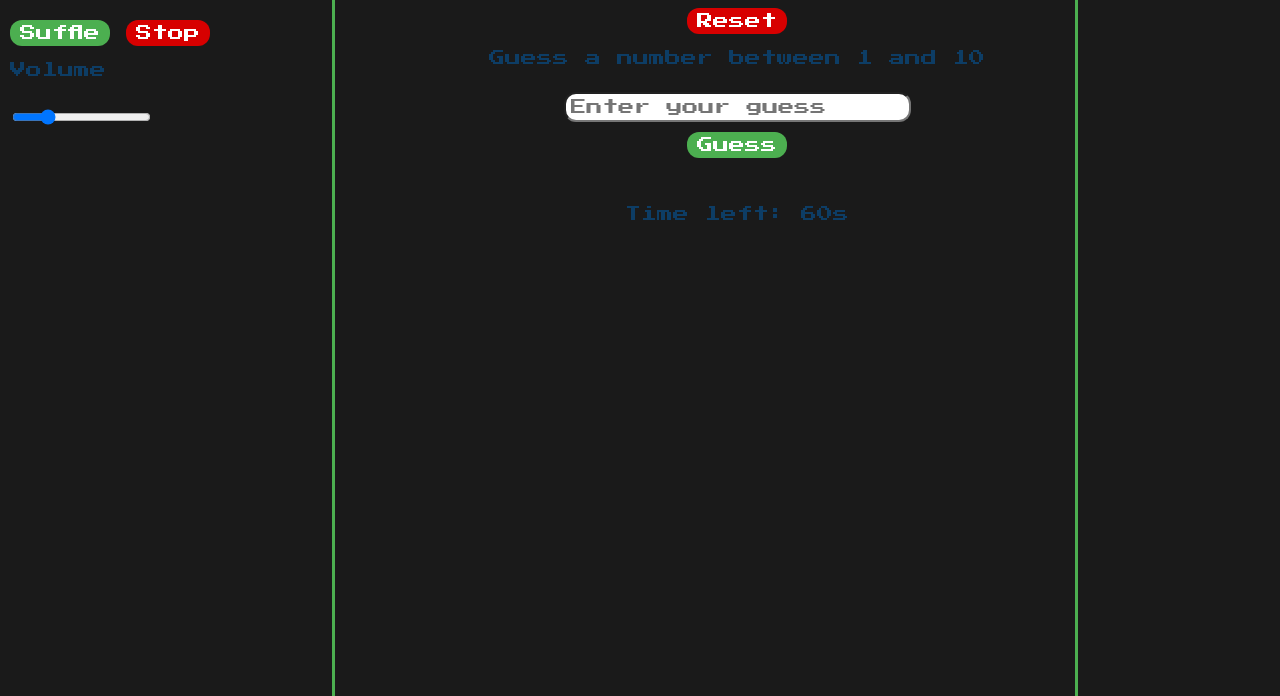
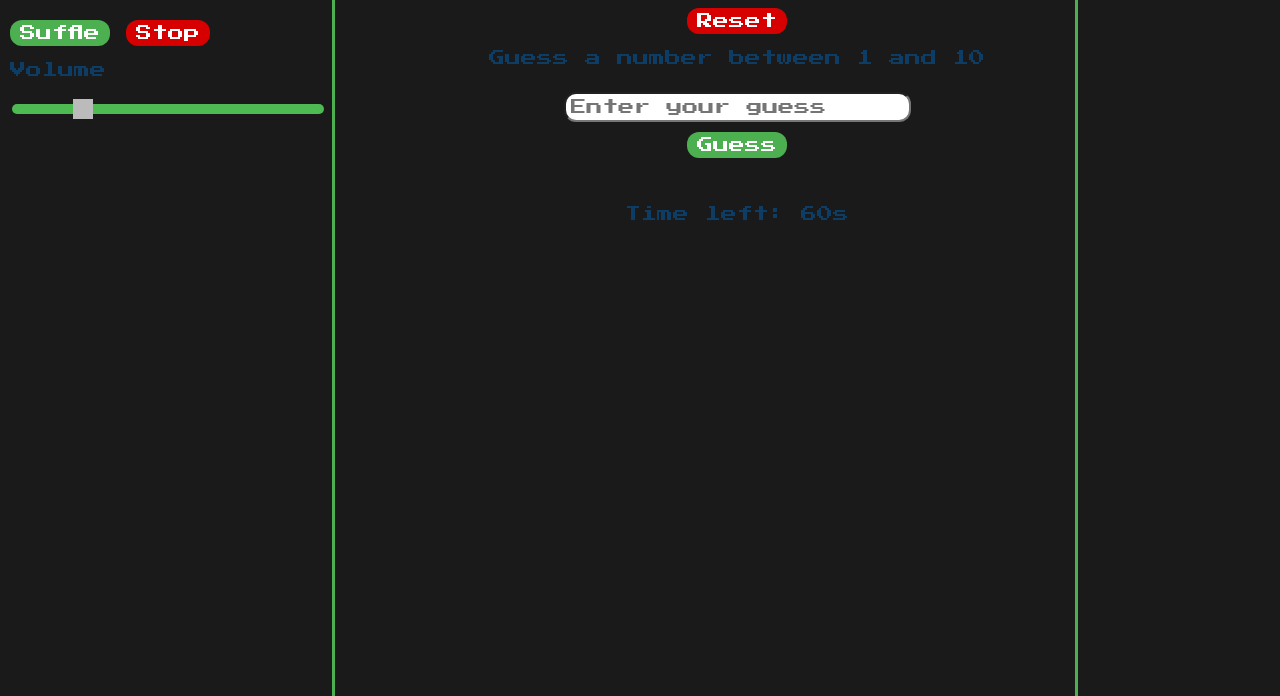
Before and after one commit to Comon-tech/numQuest, a plain HTML site: page index.html in a window 1280 px wide. Shown: the part 104-800 px from the top of the page. Drawn offline with Linux system fonts and the light colour scheme.

Commit message:
style: Update volume slider appearance

```diff
--- a/resources/css/style.css
+++ b/resources/css/style.css
@@ -154,8 +154,37 @@ button:disabled {
     gap: 5px;
     font-size: 12px !important;
     border-radius: 12px;
-    background-color: #4caf50aa;
+    background-color: #81ef85;
     color: #fff;
     font-size: 1em;
     font-family: 'Press Start 2P', cursive;
 }
+
+/* #volume is a slider, we need to make it look pixelated */
+input[type="range"] {
+    -webkit-appearance: none;
+    appearance: none;
+    width: 100%;
+    height: 10px;
+    background: #63ff69;
+    outline: none;
+    opacity: 0.7;
+    -webkit-transition: .2s;
+    transition: opacity .2s;
+}
+
+input[type="range"]::-webkit-slider-thumb {
+    -webkit-appearance: none;
+    appearance: none;
+    width: 20px;
+    height: 20px;
+    background: #fff;
+    cursor: pointer;
+}
+
+input[type="range"]::-moz-range-thumb {
+    width: 20px;
+    height: 20px;
+    background: #fff;
+    cursor: pointer;
+}
```
